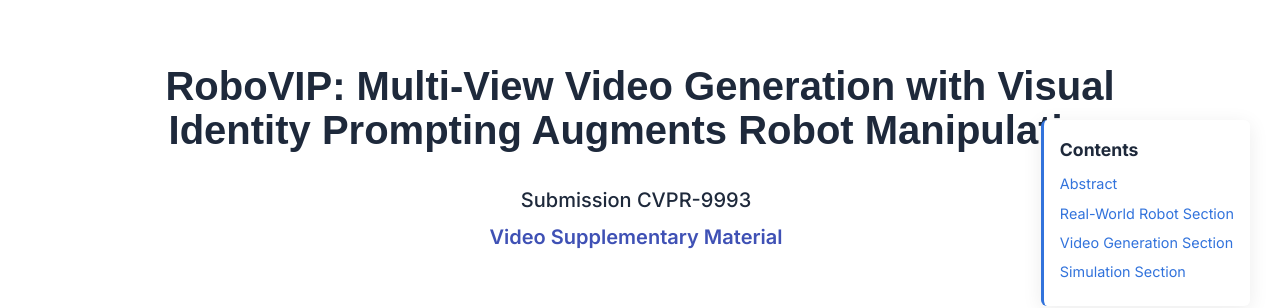
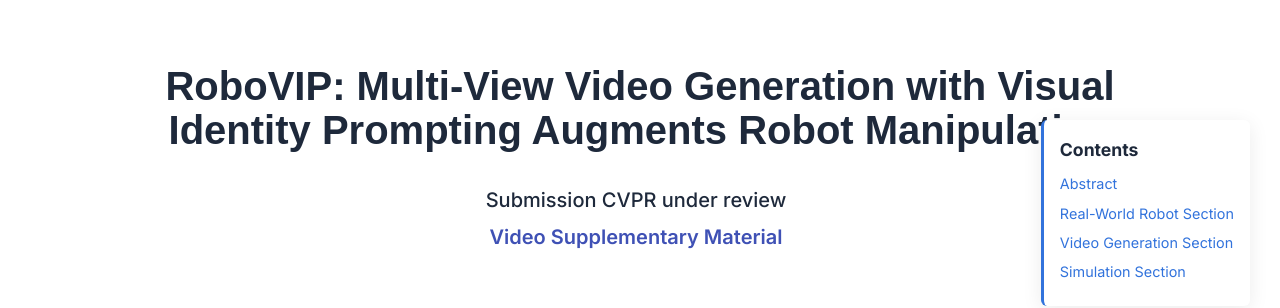
Before and after one commit to anonymousvfp/robovip, a plain HTML site: page index.html in a window 1280 px wide. Shown: the top 308 px of the page. Drawn offline with nearby package versions, Linux system fonts and the light colour scheme; some icons are missing.

Commit message:
Update index.html

```diff
--- a/index.html
+++ b/index.html
@@ -256,7 +256,7 @@
                   </div> -->
 
                   <div class="is-size-5 publication-authors">
-                    <span class="author-block">Submission CVPR-9993</span><br>
+                    <span class="author-block">Submission CVPR under review</span><br>
                     <!-- <span class="eql-cntrb"><small><br><sup>*</sup>Indicates Equal Contribution</small></span> -->
                     <span class="author-block video-sup-tag">Video Supplementary Material</span>
                   </div>
```
